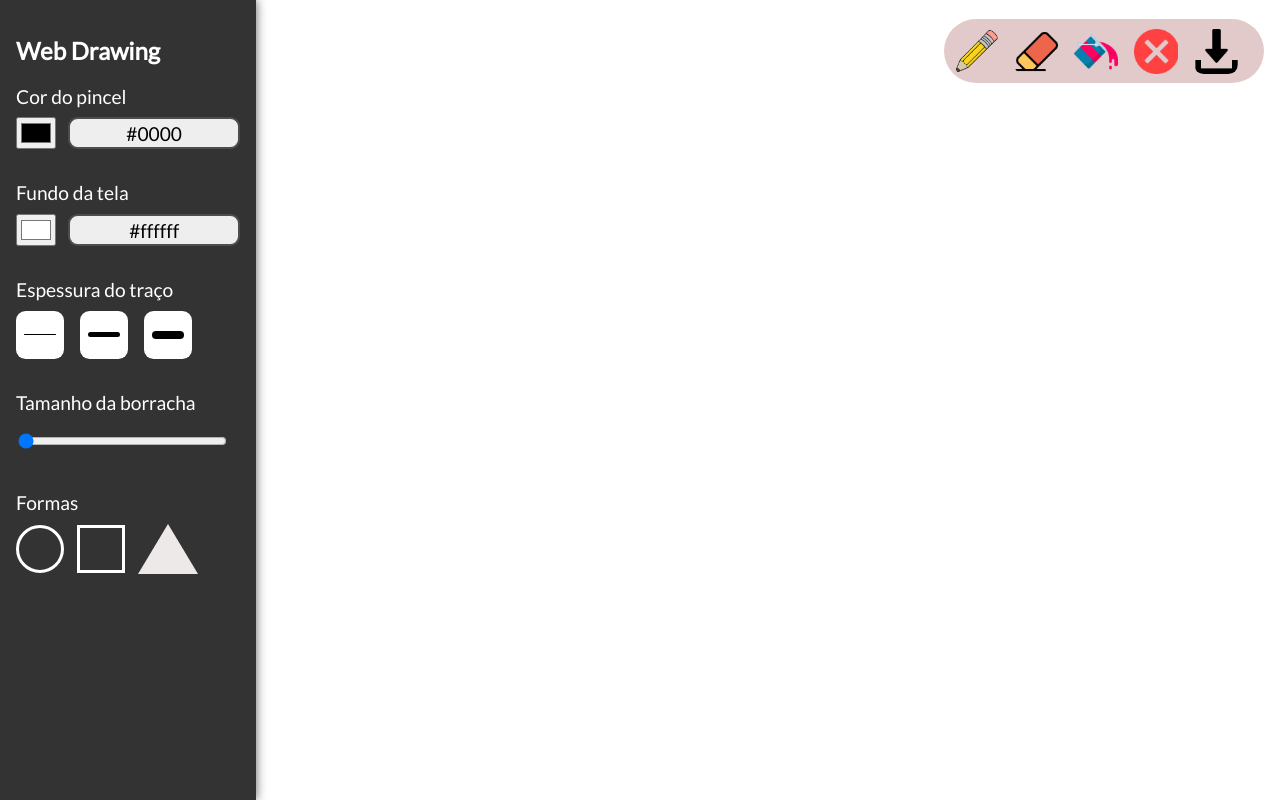
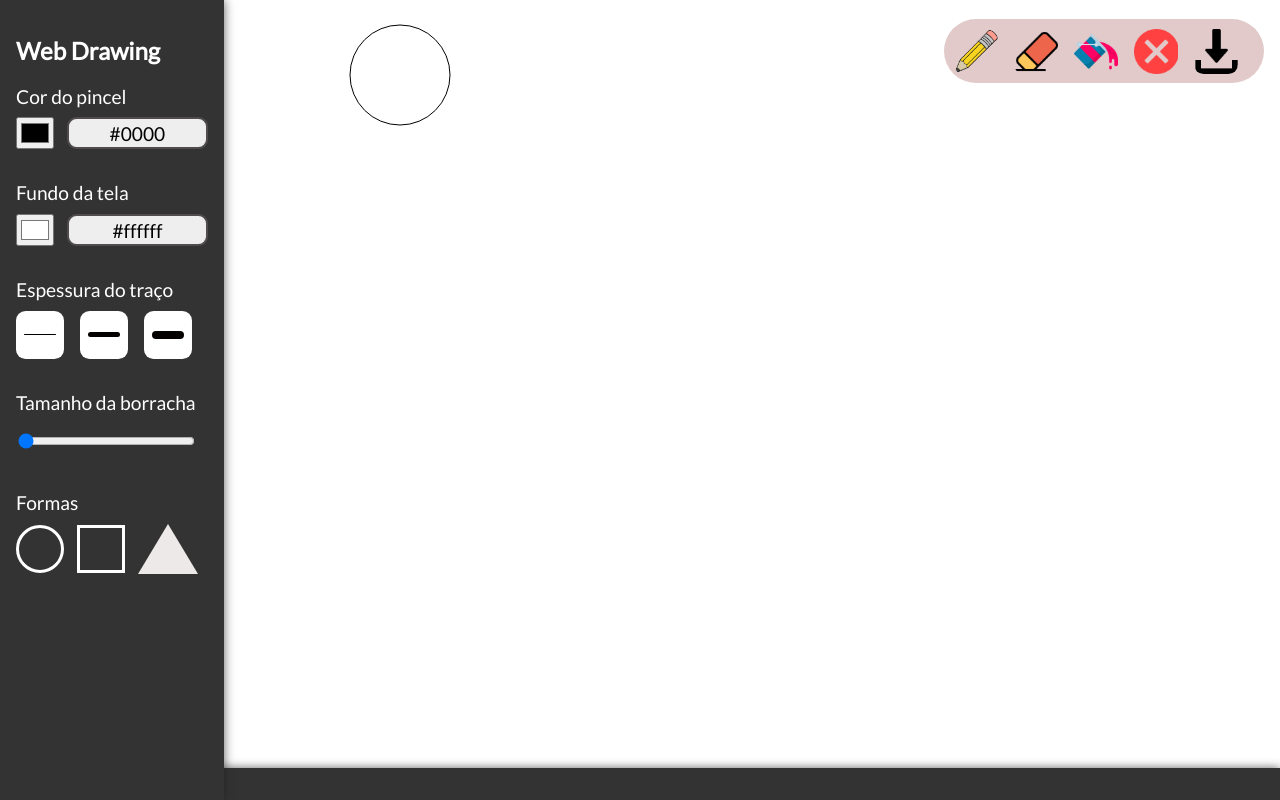
Before and after one commit to santoskarolina/paint-web, a plain HTML site: page src/index.html in a window 1280 px wide. Both pictures are taken after a click on the element 40 px from the left and 548 px from the top of the page. Drawn offline with Linux system fonts and the light colour scheme.

Commit message:
draw shapes on fixed positions and add footer

```diff
--- a/src/index.html
+++ b/src/index.html
@@ -59,8 +59,8 @@
         <div class="sidebar__box">
             <h4>Formas</h4>
             <div class="sidebar__box__content">
-                <div class="sidebar__box-circle-shape" id="circle-shap"></div>
-                <div class="sidebar__box-rectangle-shape"></div>
+                <div class="sidebar__box-circle-shape" id="circle-shap" onclick="drawCircle()"></div>
+                <div class="sidebar__box-rectangle-shape" onclick="drawRectangle()"></div>
                 <div class="sidebar__box-triangle-shape"></div>
             </div>
         </div>
@@ -93,6 +93,12 @@
         <canvas class="draw__canvas" id="draw__canvas"></canvas>
     </div>
 
+    <div class="footer__container">
+        <div class="footer__content">
+            <p class="mouse__position"></p>
+        </div>
+    </div>
+
     <script src="./scripts/index.js"></script>
 </body>
 </html>
--- a/src/scripts/index.js
+++ b/src/scripts/index.js
@@ -7,6 +7,7 @@ const colorInputValue = document.getElementById("color_input_value")
 const sidebar = document.getElementById("sidebar")
 const eraserWidthInput = document.getElementById("eraser_width")
 const backgroundColorInput = document.getElementById("background_color_input")
+const mousePositionText = document.querySelector('.mouse__position')
 
 const eraser = document.getElementById("eraser")
 const pencil = document.getElementById('pencil')
@@ -18,6 +19,8 @@ ctx.fillStyle = "#fff";
 ctx.fillRect(0, 0, canvas.width, canvas.height);
 
 let isDrawinging = false;
+let isDrawingingACircle = false;
+let isDragingObject = false;
 let isErasing = false;
 let colorDraw = '#000';
 
@@ -25,10 +28,21 @@ let lineWidth = 3;
 let eraserSize = 10;
 let mousePosition = { x: 0, y: 0 };
 
+var startX;
+var startY;
+var isDown=false;
+
+
 window.addEventListener('resize', resize);
-canvas.addEventListener('mousedown', setPosition);
+canvas.addEventListener('mousedown', (e) => {
+    handleMouseDown(e)
+    setPosition(e)
+});
 canvas.addEventListener('mouseenter', setPosition);
-canvas.addEventListener('mousemove', selectAction);
+canvas.addEventListener('mousemove', (e)=> {
+    mousePositionText.textContent = `${e.clientX}, ${ e.clientY}`
+    selectAction(e)
+});
 
 colorInput.addEventListener('change', (e) => {
     colorDraw = colorInput.value;
@@ -59,6 +73,7 @@ function setPosition(e) {
     const rect = canvas.getBoundingClientRect();
     mousePosition.x = e.clientX - rect.left;
     mousePosition.y = e.clientY - rect.top;
+
 }
 
 function resize() {
@@ -85,6 +100,15 @@ function draw(e) {
     ctx.stroke(); // draw
 }
 
+function drawCircle(){
+    ctx.beginPath();
+    ctx.arc(400, 75, 50, 0, 2 * Math.PI);
+    ctx.stroke();
+}
+
+function drawRectangle(){
+
+}
 
 function addStyleToSelectedOptionInMenu(elementId) {
     const thereIsAnExistingClass = document.querySelector(".floating__menu-box-select")
@@ -135,3 +159,17 @@ function saveDraw() {
 function changeCursorType(cursor) {
     document.body.style.cursor = cursor
 }
+
+function selectDrawCircle(){
+    isDrawinging = false;
+    isDrawingingACircle = true;
+    isErasing = false
+}
+
+function handleMouseDown(e){
+    e.preventDefault();
+    e.stopPropagation();
+    startX=parseInt(e.clientX-mousePosition.x);
+    startY=parseInt(e.clientY-mousePosition.y);
+    isDown=true;
+  }
--- a/src/styles/index.css
+++ b/src/styles/index.css
@@ -29,7 +29,7 @@ header{
     position: absolute;
     left: 0;
     top: 0;
-    width: 16rem;
+    width: 14rem;
     height: 100vh;
     padding: 1rem;
     z-index: 1000;
@@ -183,3 +183,22 @@ p{
 .floating__menu-box-select{
     background-color: rgb(120, 201, 221);
 }
+
+.footer__container{
+    background-color: #333;
+    box-shadow: 0px 0px 10px rgba(30, 30, 30, 0.7);
+    position: absolute;
+    bottom: 0;
+    width: 100%;
+    height: 2rem;
+    padding: 1rem;
+
+    display: flex;
+    align-items: center;
+    justify-content: flex-end;
+}
+
+.footer__content{
+    padding: 1rem;
+    color: #fff;
+}
```
